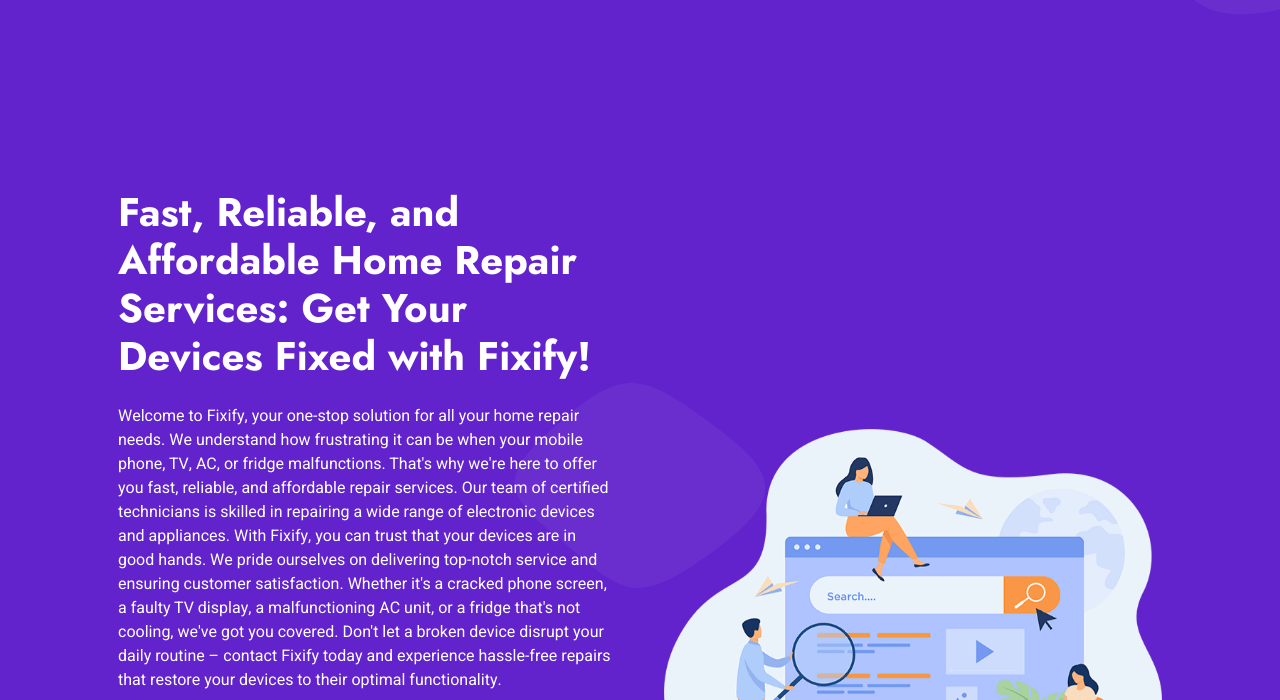
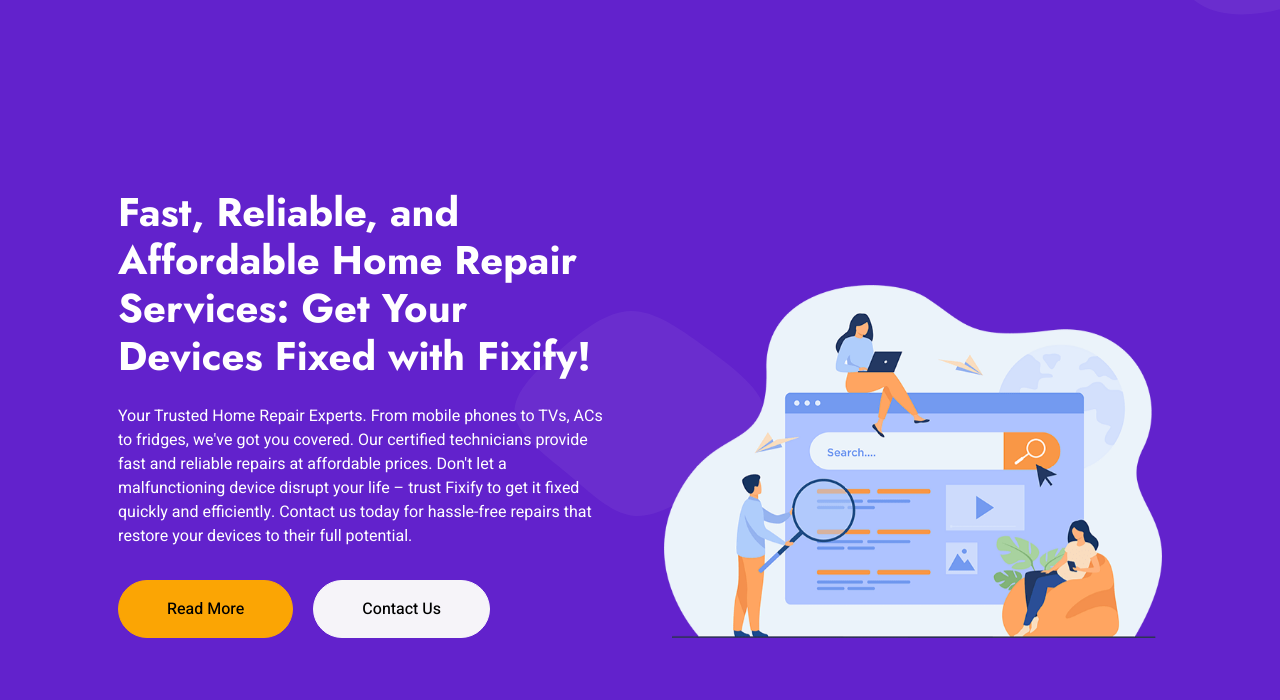
Before and after one commit to FixifyServices/fixify.github.io, a plain HTML site: page index.html in a window 1280 px wide. Shown: the part 100-800 px from the top of the page. Drawn offline with nearby package versions, Linux system fonts and the light colour scheme; animation ran at ten frames a second.

Commit message:
Update index.html

```diff
--- a/index.html
+++ b/index.html
@@ -78,7 +78,7 @@
                     <div class="row g-5 align-items-end">
                         <div class="col-lg-6 text-center text-lg-start">
                             <h1 class="text-white mb-4 animated slideInDown">Fast, Reliable, and Affordable Home Repair Services: Get Your Devices Fixed with Fixify!</h1>
-                            <p class="text-white pb-3 animated slideInDown">Welcome to Fixify, your one-stop solution for all your home repair needs. We understand how frustrating it can be when your mobile phone, TV, AC, or fridge malfunctions. That's why we're here to offer you fast, reliable, and affordable repair services. Our team of certified technicians is skilled in repairing a wide range of electronic devices and appliances. With Fixify, you can trust that your devices are in good hands. We pride ourselves on delivering top-notch service and ensuring customer satisfaction. Whether it's a cracked phone screen, a faulty TV display, a malfunctioning AC unit, or a fridge that's not cooling, we've got you covered. Don't let a broken device disrupt your daily routine – contact Fixify today and experience hassle-free repairs that restore your devices to their optimal functionality.</p>
+                            <p class="text-white pb-3 animated slideInDown">Your Trusted Home Repair Experts. From mobile phones to TVs, ACs to fridges, we've got you covered. Our certified technicians provide fast and reliable repairs at affordable prices. Don't let a malfunctioning device disrupt your life – trust Fixify to get it fixed quickly and efficiently. Contact us today for hassle-free repairs that restore your devices to their full potential.</p>
                             <a href="" class="btn btn-secondary py-sm-3 px-sm-5 rounded-pill me-3 animated slideInLeft">Read More</a>
                             <a href="" class="btn btn-light py-sm-3 px-sm-5 rounded-pill animated slideInRight">Contact Us</a>
                         </div>
```
